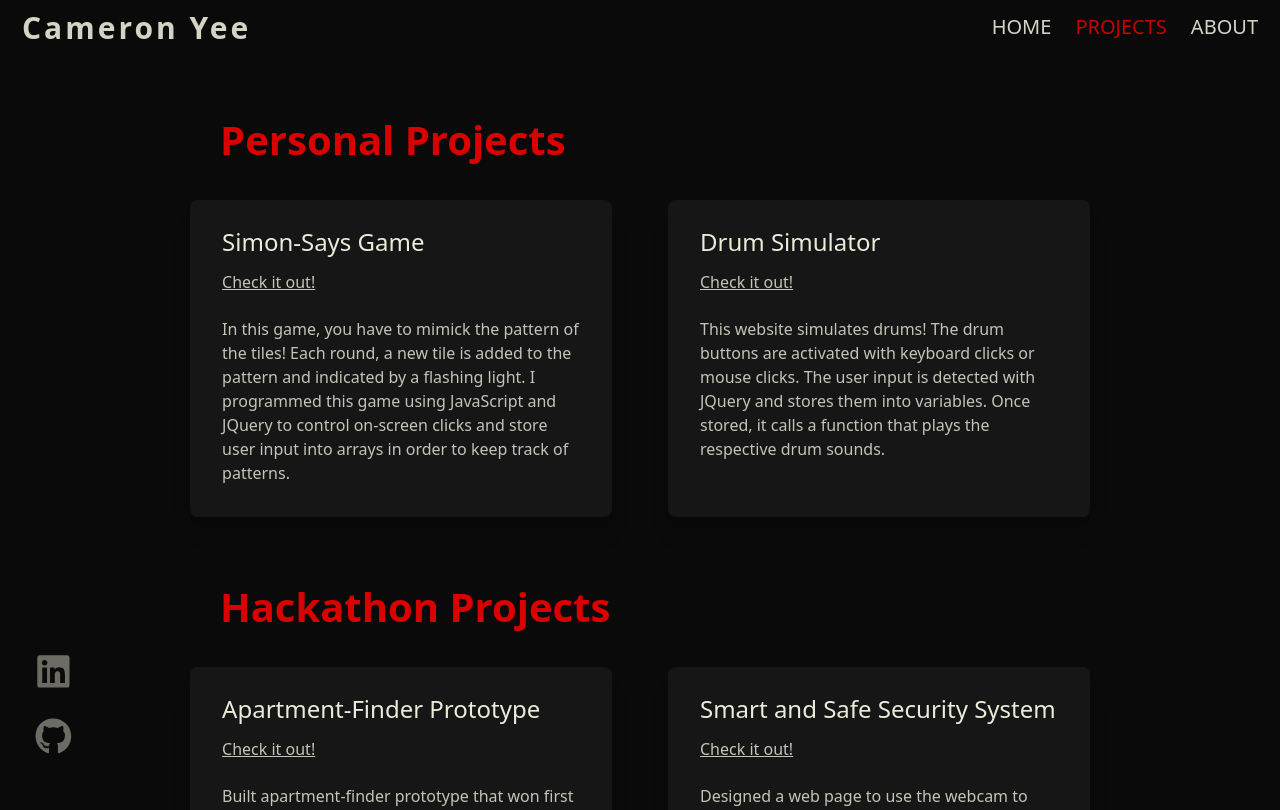
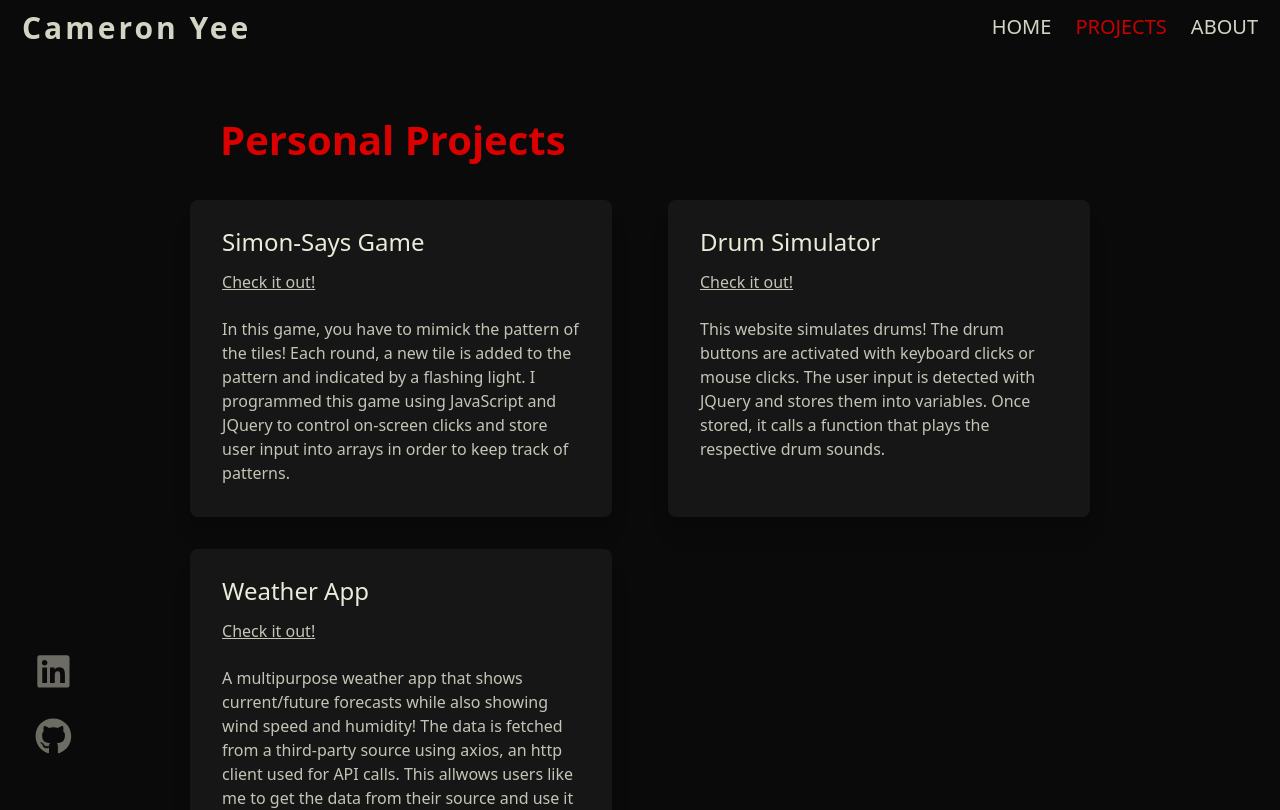
Before and after one commit to kyleyee20/kyle-yee, a React (Create React App) app: page /project in a window 1280 px wide. Shown: the top 810 px of the page. Built offline with nearby package versions, Linux system fonts and the light colour scheme.

Commit message:
Just added weather app project

```diff
--- a/src/components/NavMenu.js
+++ b/src/components/NavMenu.js
@@ -47,5 +47,3 @@ function NavMenu() {
 }
 
 export default NavMenu;
-
-// style={{display: "none"}}
--- a/src/components/PersonalProjectCard.js
+++ b/src/components/PersonalProjectCard.js
@@ -5,7 +5,7 @@ function PersonalProjectCard(props) {
     <div className="projectCard">
       <h3 className="projectTitle">
         <a
-          href={props.githubLink}
+          href={props.hostedLink}
           target="_blank"
           rel="noreferrer"
           className="hover-scarlett"
@@ -14,7 +14,7 @@ function PersonalProjectCard(props) {
         </a>
       </h3>
       <a
-        href={props.githubLink}
+        href={props.hostedLink}
         target="_blank"
         rel="noreferrer"
         className="hover-scarlett projectLink"
--- a/src/data/ProjectData.js
+++ b/src/data/ProjectData.js
@@ -4,13 +4,19 @@ export const PersonalProjectData = [
     description:
       "In this game, you have to mimick the pattern of the tiles! Each round, a new tile is added to the pattern and indicated by a flashing light. I programmed this game using JavaScript and JQuery to control on-screen clicks and store user input into arrays in order to keep track of patterns.",
 
-    githubLink: "https://cameron327.github.io/simon-says-game/",
+    hostedLink: "https://cameron327.github.io/simon-says-game/",
   },
   {
     title: "Drum Simulator",
     description:
       "This website simulates drums! The drum buttons are activated with keyboard clicks or mouse clicks. The user input is detected with JQuery and stores them into variables. Once stored, it calls a function that plays the respective drum sounds.",
-    githubLink: "https://cameron327.github.io/DrumKit/",
+    hostedLink: "https://cameron327.github.io/DrumKit/",
+  },
+  {
+    title: "Weather App",
+    description:
+      "A multipurpose weather app that shows current/future forecasts while also showing wind speed and humidity! The data is fetched from a third-party source using axios, an http client used for API calls. This allwows users like me to get the data from their source and use it however. I displayed the data on the front-end using React.js.",
+    hostedLink: "https://cam-weather-app.netlify.app/"
   },
 ];
 
--- a/src/pages/Project.js
+++ b/src/pages/Project.js
@@ -19,7 +19,7 @@ function Project() {
                   key={index}
                   title={project.title}
                   description={project.description}
-                  githubLink={project.githubLink}
+                  hostedLink={project.hostedLink}
                 />
               );
             })}
```
